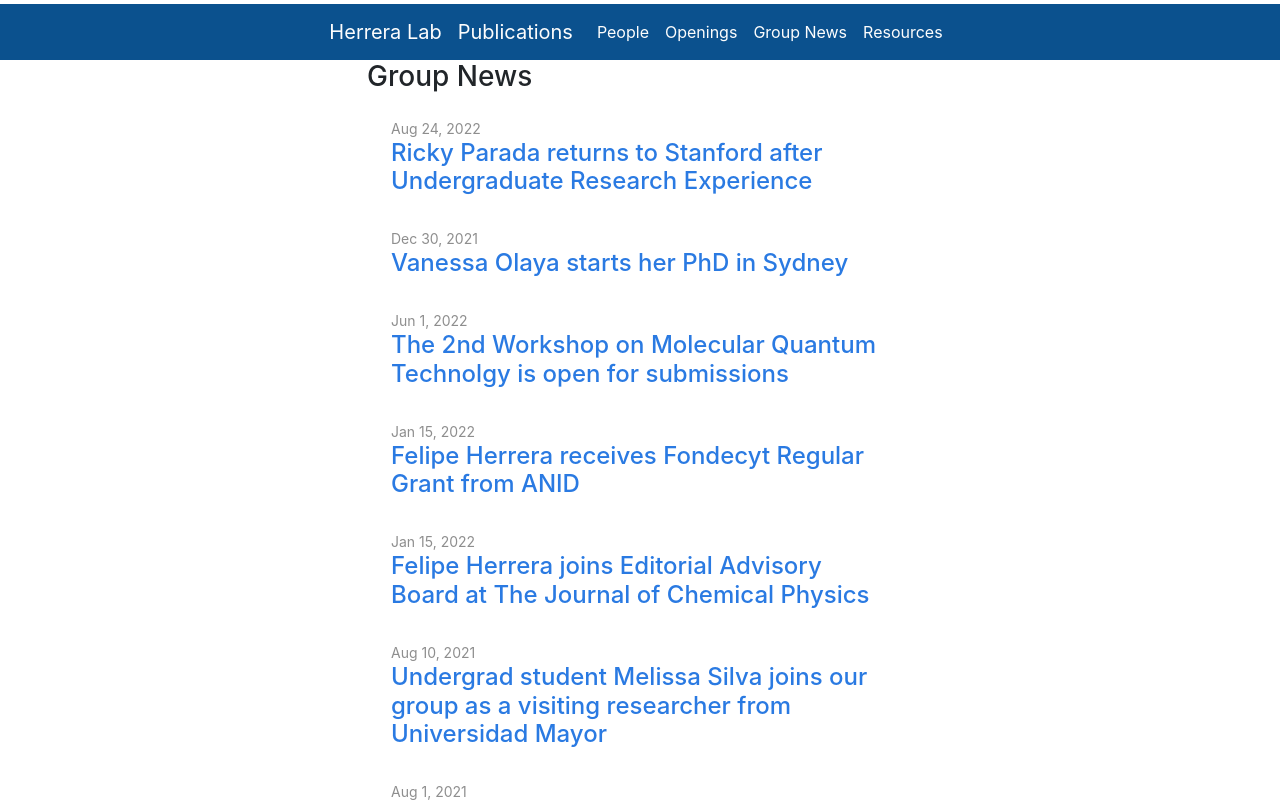
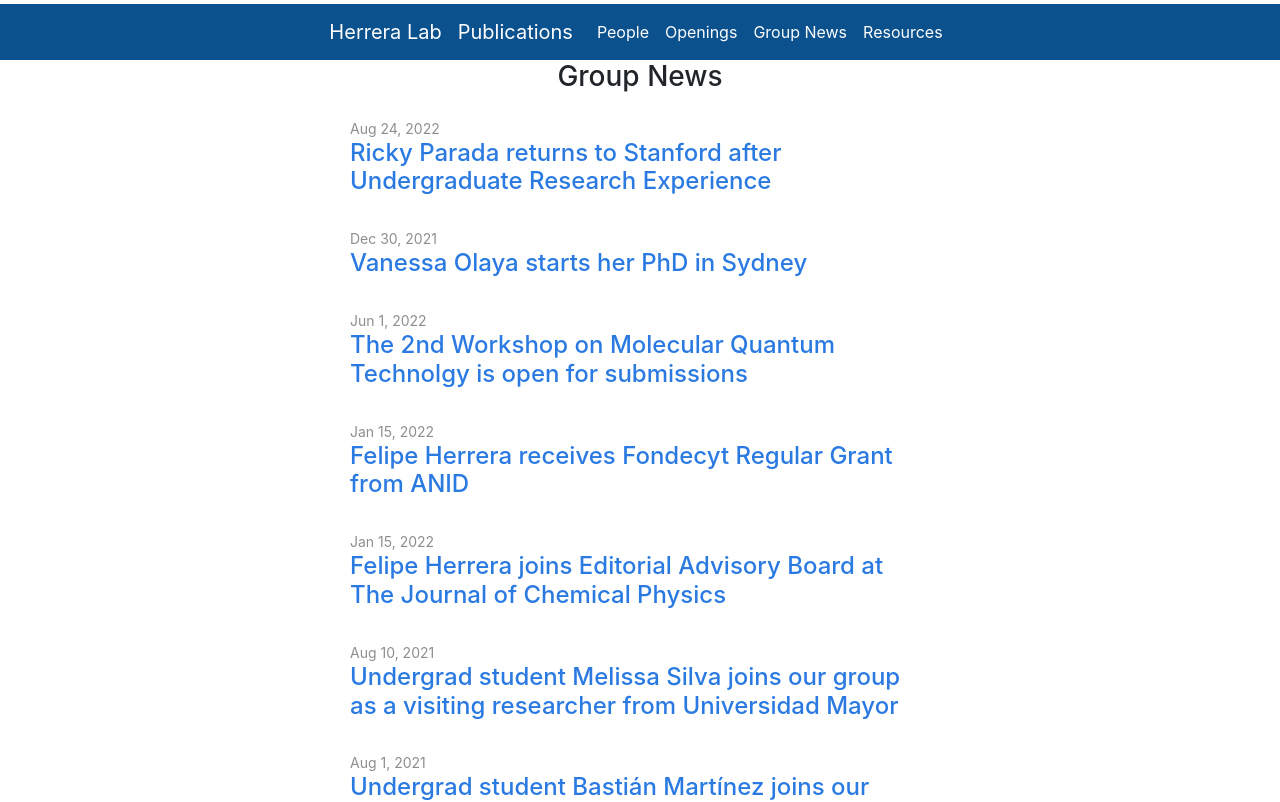
Before and after one commit to fherreralab/fherrerasite, a Vue app: page /news in a window 1280 px wide. Shown: the top 802 px of the page. Built offline with nearby package versions, Linux system fonts and the light colour scheme.

Commit message:
quick layout news page fix

```diff
--- a/src/pages/group_news/GroupNews.vue
+++ b/src/pages/group_news/GroupNews.vue
@@ -1,12 +1,11 @@
 <template>
 
-    <div class="container">
-        <div class="row justify-content-center">
+        <div class="row">
 
             <div class="col">
 
             </div>
-            <div class="col-6 text-start">
+            <div class="col-md-6 col-sm-8 text-center">
                 <h3>Group News</h3>
 
                 <div class="container-fluid">
@@ -19,7 +18,6 @@
 
             </div>
         </div>
-    </div>
 
 </template>
 
```
Also changed, not shown: 1 other file (tests, documents, lock files or other folders).
